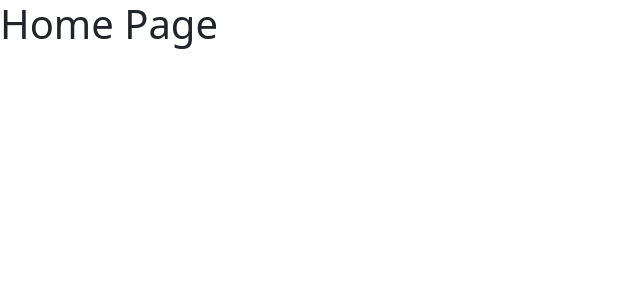
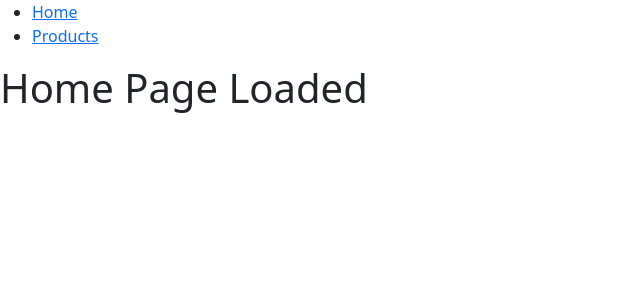
Before and after one commit to synergy2411/apr-24-frontend, a React (Vite) app in the folder react-spa/: page / in a window 1280 px wide. Shown: the top 300 px of the page, without its empty margins (0-640 px from the left). Built offline with nearby package versions, Linux system fonts and the light colour scheme.

Commit message:
navigation added

```diff
--- a/react-spa/src/App.jsx
+++ b/react-spa/src/App.jsx
@@ -1,13 +1,15 @@
 import { createBrowserRouter, RouterProvider } from "react-router-dom";
+import HomePage from "./Pages/HomePage";
+import ProductsPage from "./Pages/ProductsPage";
 
 const router = createBrowserRouter([
   {
     path: "/", // http://localhost:5173
-    element: <h1>Home Page</h1>,
+    element: <HomePage />,
   },
   {
     path: "/products", // http://localhost:5173/products
-    element: <h1>Products Page</h1>,
+    element: <ProductsPage />,
   },
 ]);
 
--- /dev/null
+++ b/react-spa/src/Components/MainNavigation.jsx
@@ -0,0 +1,20 @@
+import { NavLink } from "react-router-dom";
+
+function MainNavigation() {
+  return (
+    <header>
+      <nav>
+        <ul>
+          <li>
+            <NavLink to="/">Home</NavLink>
+          </li>
+          <li>
+            <NavLink to="/products">Products</NavLink>
+          </li>
+        </ul>
+      </nav>
+    </header>
+  );
+}
+
+export default MainNavigation;
--- /dev/null
+++ b/react-spa/src/Pages/HomePage.jsx
@@ -0,0 +1,12 @@
+import MainNavigation from "../Components/MainNavigation";
+
+function HomePage() {
+  return (
+    <>
+      <MainNavigation />
+      <h1>Home Page Loaded</h1>
+    </>
+  );
+}
+
+export default HomePage;
--- /dev/null
+++ b/react-spa/src/Pages/ProductsPage.jsx
@@ -0,0 +1,12 @@
+import MainNavigation from "../Components/MainNavigation";
+
+function ProductsPage() {
+  return (
+    <>
+      <MainNavigation />
+      <h1>Products Page Loaded</h1>
+    </>
+  );
+}
+
+export default ProductsPage;
```
Also changed, not shown: 1 other file (tests, documents, lock files or other folders).
